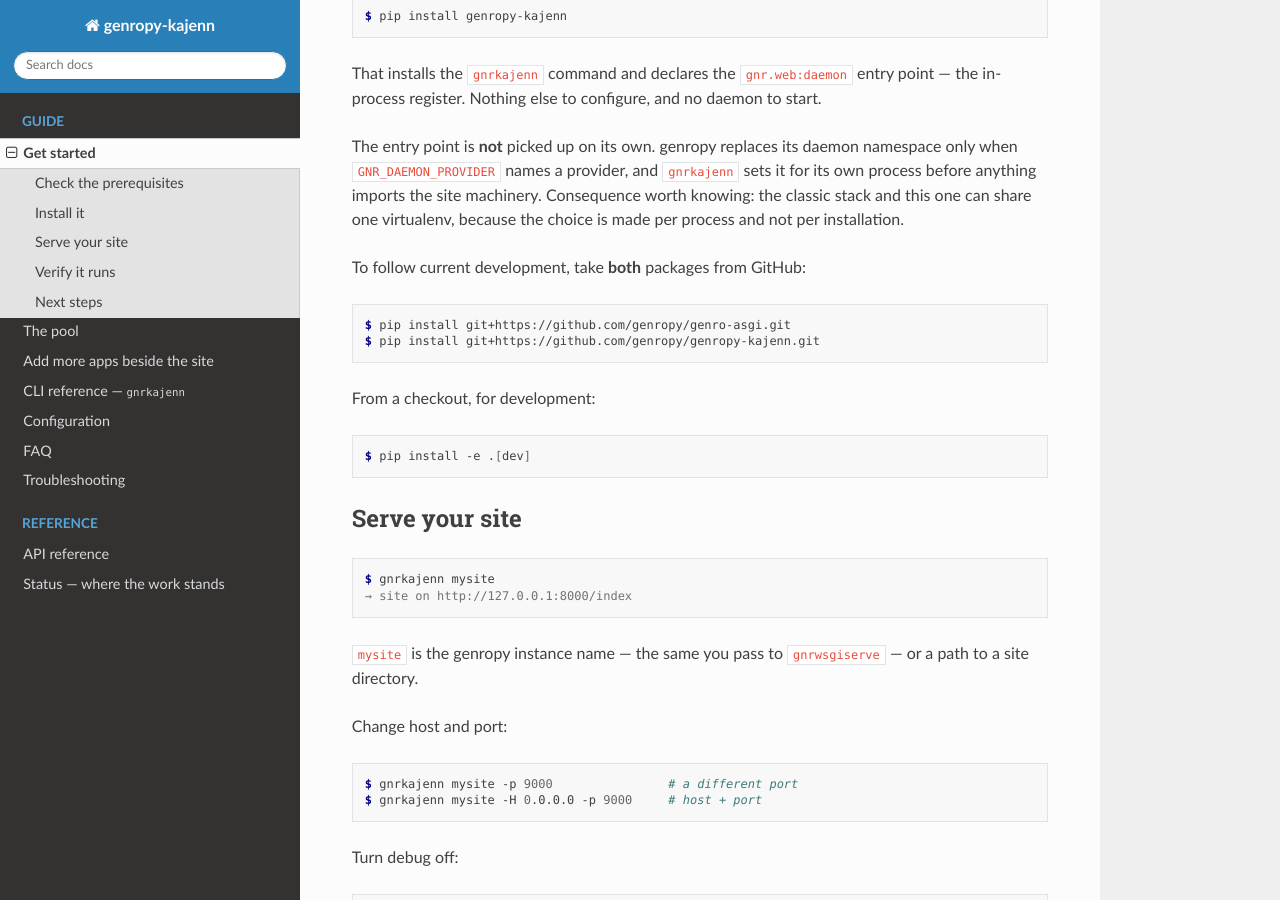
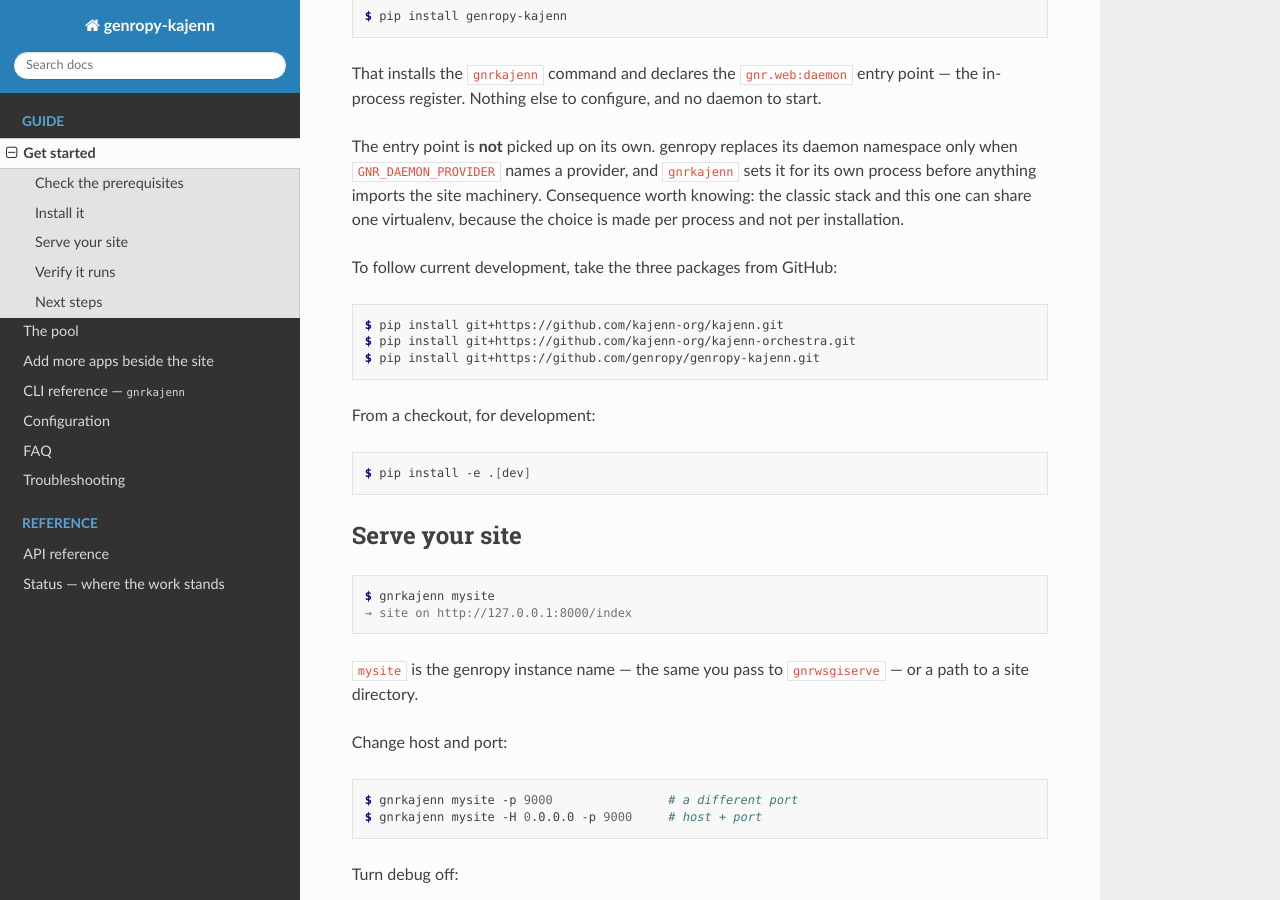
Before and after one commit to genropy/genropy-kajenn, a Sphinx documentation site: the page built from docs/getting-started.rst, in a window 1280 px wide and 900 px high, scrolled down 798 px. Built offline with Sphinx 7.4.7 and the Read the Docs theme 3.1.0, drawn with Linux system fonts in a browser that asks for light colours.

Commit message:
chore: CI installs genropy; getting started installs the kajenn packages

```diff
--- a/docs/getting-started.rst
+++ b/docs/getting-started.rst
@@ -44,11 +44,12 @@ namespace only when ``GNR_DAEMON_PROVIDER`` names a provider, and
 machinery. Consequence worth knowing: the classic stack and this one can share
 one virtualenv, because the choice is made per process and not per installation.
 
-To follow current development, take **both** packages from GitHub:
+To follow current development, take the three packages from GitHub:
 
 .. code-block:: console
 
-   $ pip install git+https://github.com/genropy/genro-asgi.git
+   $ pip install git+https://github.com/kajenn-org/kajenn.git
+   $ pip install git+https://github.com/kajenn-org/kajenn-orchestra.git
    $ pip install git+https://github.com/genropy/genropy-kajenn.git
 
 From a checkout, for development:
```
Also changed, not shown: 1 other file.
